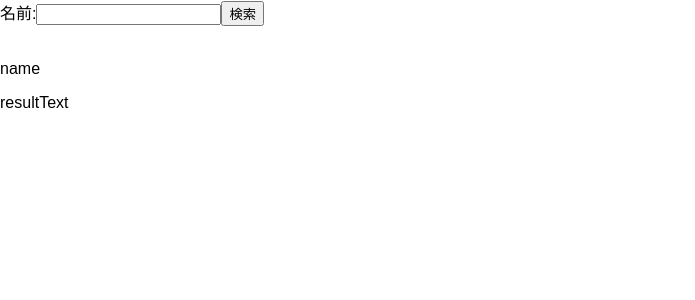
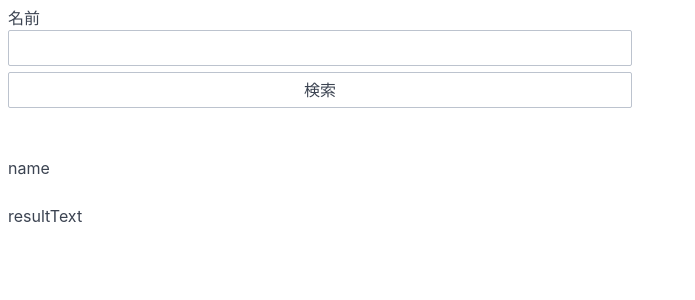
Before and after one commit to atsuo1203/AnimalSearch, a React app: page / in a window 1280 px wide. Shown: the top 300 px of the page, without its empty margins (0-695 px from the left). Built offline with nearby package versions, Linux system fonts and the light colour scheme.

Commit message:
spectre.cssでフォームを装飾

```diff
--- a/package.json
+++ b/package.json
@@ -25,6 +25,7 @@
     "react": "^16.0.0",
     "react-dev-utils": "^4.2.1",
     "react-dom": "^16.0.0",
+    "spectre.css": "^0.4.7",
     "style-loader": "0.19.0",
     "sw-precache-webpack-plugin": "0.11.4",
     "url-loader": "0.6.2",
--- a/src/App.js
+++ b/src/App.js
@@ -6,8 +6,12 @@ class App extends Component {
 
   render() {
     return (
-      <div>
-        <SearchForm/>
+      <div className="container">
+        <div className="columns">
+          <div className="column col-6">
+            <SearchForm />
+          </div>
+        </div>
       </div>
     );
   }
--- a/src/SearchForm.js
+++ b/src/SearchForm.js
@@ -2,6 +2,7 @@ import React, {Component} from 'react';
 import axios from 'axios'
 import _ from 'lodash'
 import SearchResult from './SearchResult';
+import 'spectre.css';
 
 // import './SearchForm.css';
 
@@ -35,12 +36,12 @@ class SearchForm extends Component {
 
   render() {
     return (
-      <form onSubmit={this.handleSubmit}>
-        <label>
-          名前:
-          <input type="text" value={this.state.name} onChange={this.handleChangeName} />
+      <form onSubmit={this.handleSubmit} className="form-group">
+        <label className="form-label">
+          名前
+          <input type="text" value={this.state.name} onChange={this.handleChangeName} className="form-input"/>
         </label>
-        <input type="submit" value="検索" />
+        <input type="submit" value="検索"  className="form-input"/>
         <br/>
         <br/>
         <SearchResult resultName={this.state.resultName} resultText={this.state.resultText}/>
```
Also changed, not shown: 1 other file (tests, documents, lock files or other folders).
